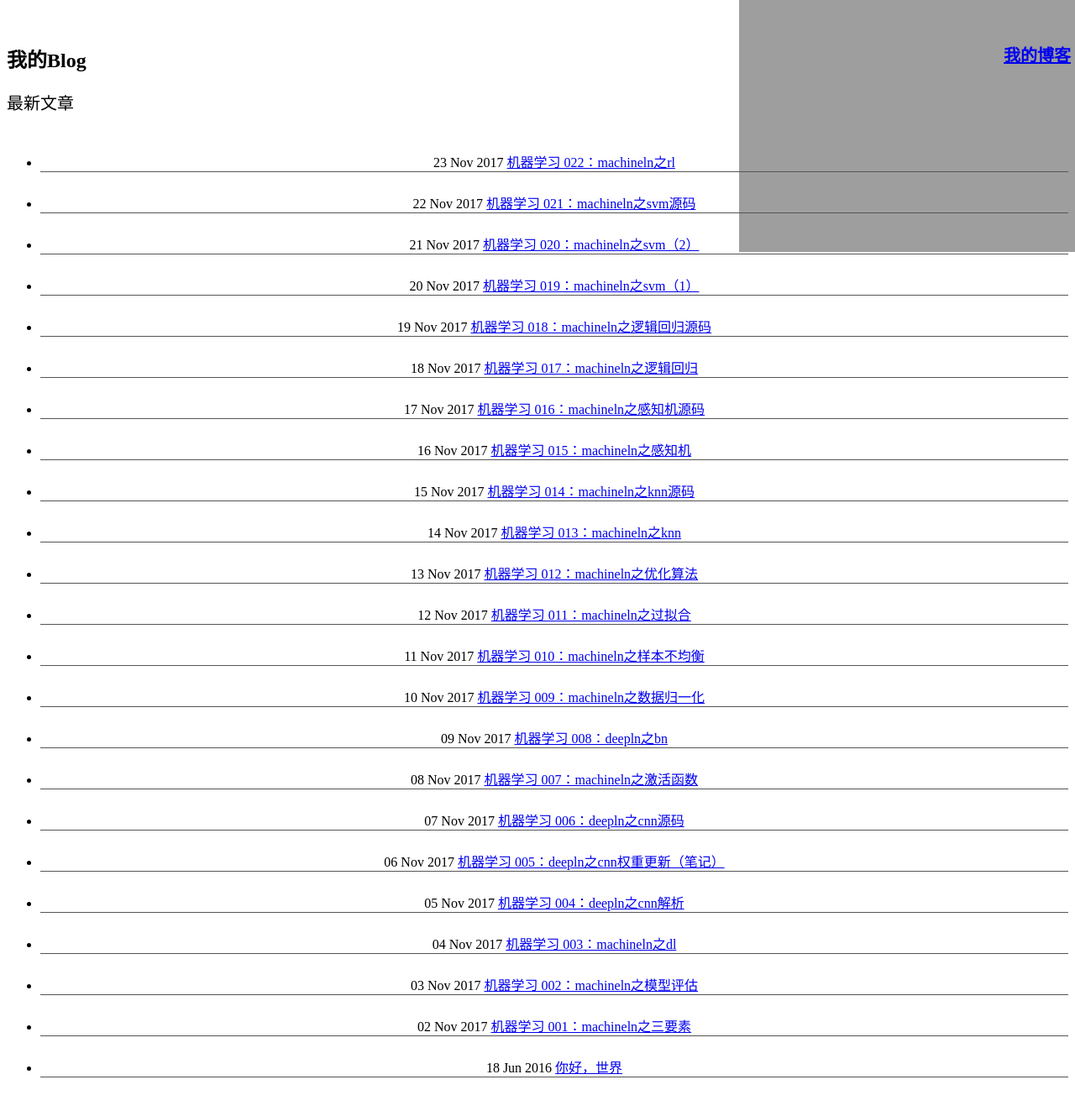
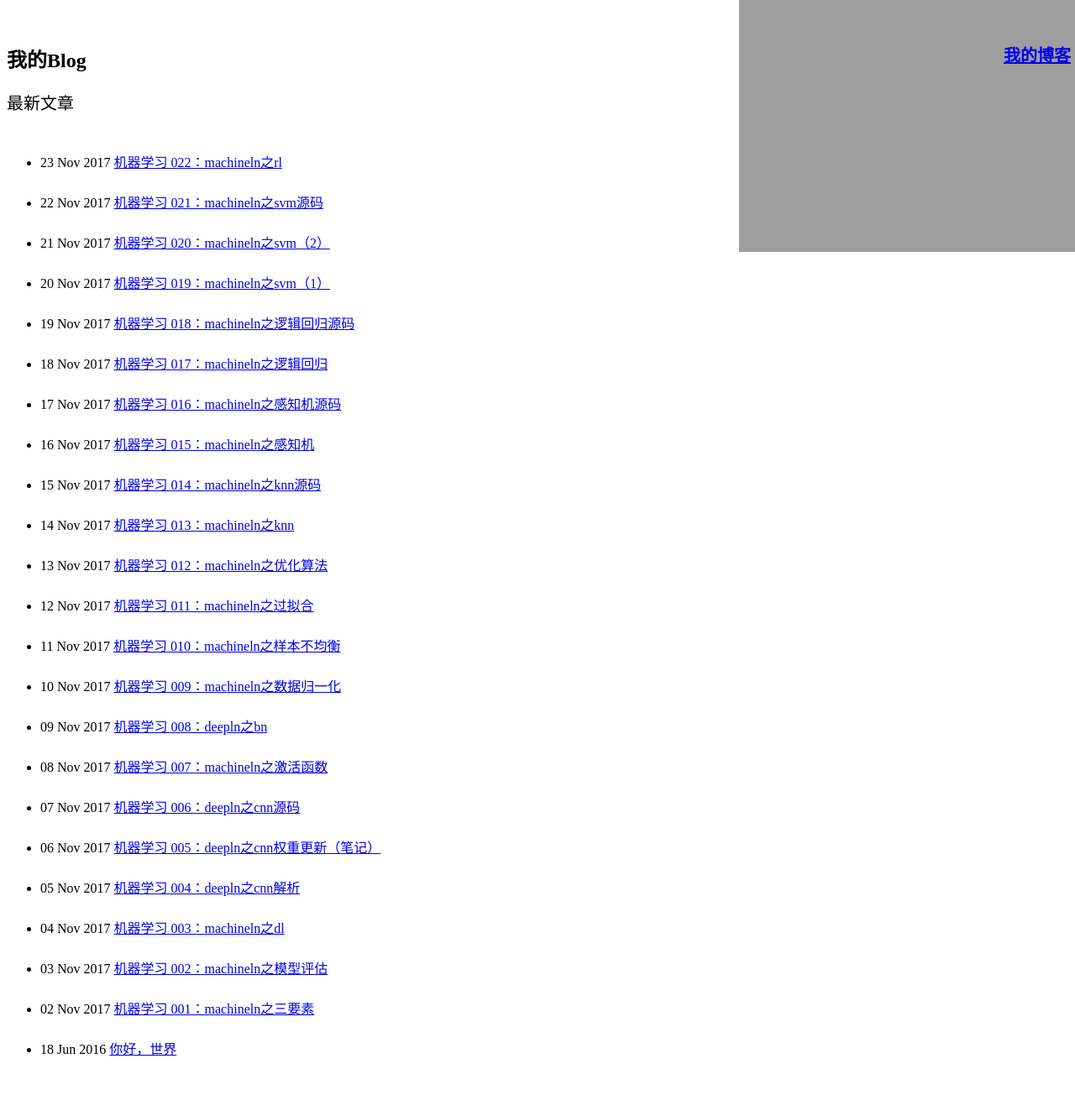
Before and after one commit to MachineLP/MachineLP.github.io, a Jekyll site: the page built from index.html, in a window 1280 px wide. Shown: the whole page at 84% size. Built offline with Jekyll 4.4.1, drawn with Linux system fonts in a browser that asks for light colours; after the commit the page ends 1300 px from its top, so only the background shows below that.

Commit message:
Update my_style.css

```diff
--- a/css/my_style.css
+++ b/css/my_style.css
@@ -35,8 +35,3 @@ p.pos_fixed
     top:30px;
     right:5px;
 }
-
-li {
-    text-align: center;
-    border-bottom: 1px solid #555;
-}
```
